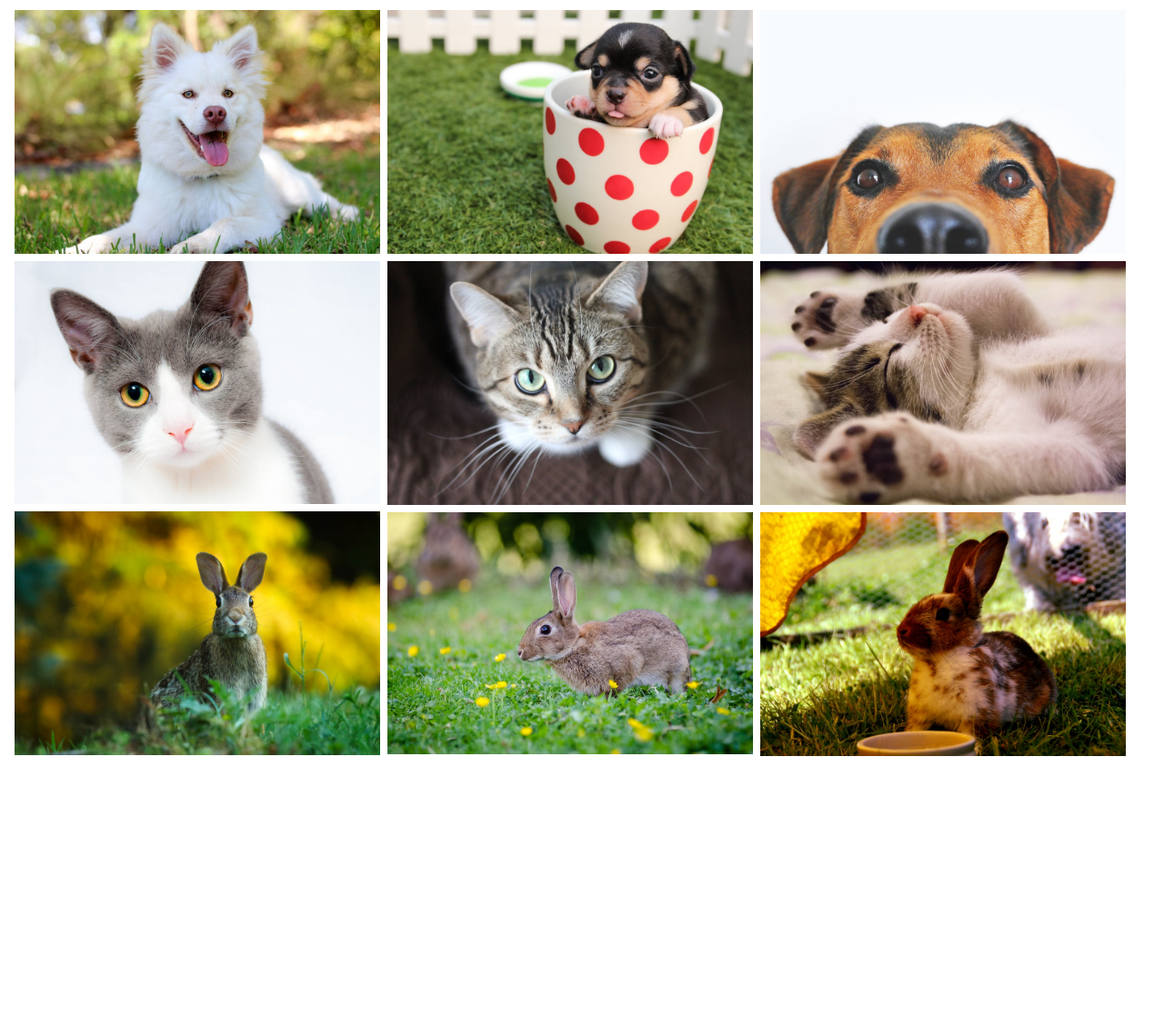
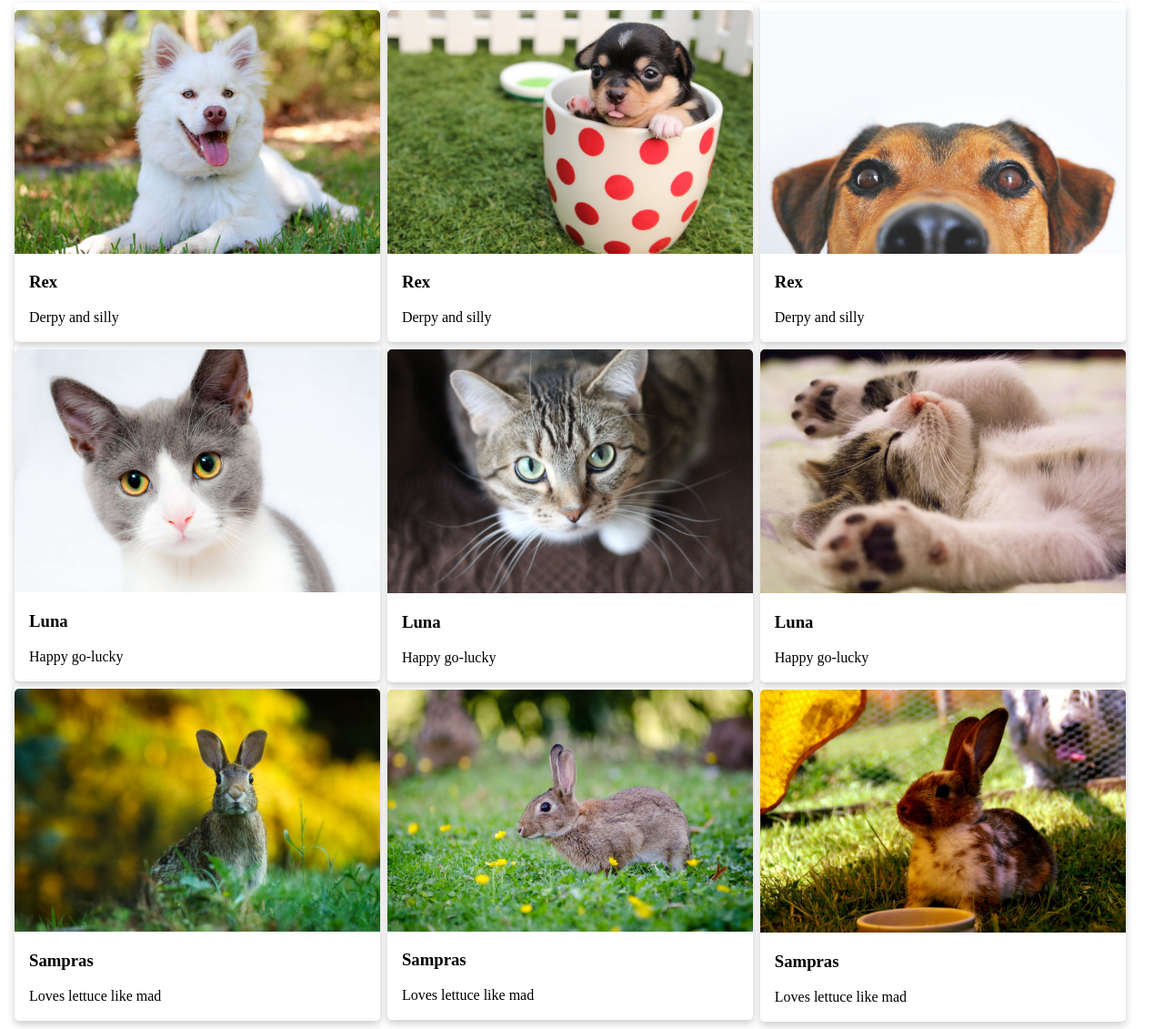
Before and after one commit to patrickjkennedy/LimerickAnimalWelfare, a plain HTML site: page gallery.html in a window 1280 px wide. Shown: the part 716-1847 px from the top of the page at 91% size. Before the commit the page ends 1555 px from the top, so only its background shows below. Drawn offline with Linux system fonts and the light colour scheme.

Commit message:
Created cards for animals using https://www.w3schools.com/howto/howto_css_cards.asp as tutorial.

```diff
--- a/css/styles.css
+++ b/css/styles.css
@@ -53,6 +53,7 @@ li a:hover {
   vertical-align: middle;
   width: 100%;
   height: auto;
+  border-radius: 5px 5px 0 0;
 }
 
 /* Responsive layout - makes the three columns stack on top of each other instead of next to each other */
@@ -62,3 +63,22 @@ li a:hover {
     max-width: 100%;
   }
 }
+
+/* CSS below adapted from https://www.w3schools.com/howto/howto_css_cards.asp tutorial */
+
+.card {
+  /* Add shadows to create the "card" effect */
+  box-shadow: 0 4px 8px 0 rgba(0,0,0,0.2);
+  transition: 0.3s;
+  border-radius: 5px; /* 5px rounded corners */
+}
+
+/* On mouse-over, add a deeper shadow */
+.card:hover {
+    box-shadow: 0 8px 16px 0 rgba(0,0,0,0.2);
+}
+
+/* Add some padding inside the card container */
+.card_desc {
+    padding: 2px 16px;
+}
--- a/gallery.html
+++ b/gallery.html
@@ -22,22 +22,75 @@
             <!-- Free stock images from pexels.com (No Attribution required) -->
             <div class="row">
                 <div class="column">
+                  <div class="card">
                     <img class="gallery_img" src="images/dog1.jpeg"/>
+                    <div class="card_desc">
+                      <h3><b>Rex</b></h3>
+                      <p>Derpy and silly</p>
+                    </div>
+                  </div>
+                  <div class="card">
                     <img class="gallery_img" src="images/cat1.jpeg"/>
+                    <div class="card_desc">
+                      <h3><b>Luna</b></h3>
+                      <p>Happy go-lucky</p>
+                    </div>
+                  </div>
+                  <div class="card">
                     <img class="gallery_img" src="images/rabbit1.jpeg"/>
+                    <div class="card_desc">
+                      <h3><b>Sampras</b></h3>
+                      <p>Loves lettuce like mad</p>
+                    </div>
+                  </div>
                 </div>
                 <div class="column">
+                  <div class="card">
                     <img class="gallery_img" src="images/dog2.jpeg"/>
+                    <div class="card_desc">
+                      <h3><b>Rex</b></h3>
+                      <p>Derpy and silly</p>
+                    </div>
+                  </div>
+                  <div class="card">
                     <img class="gallery_img" src="images/cat2.jpg"/>
+                    <div class="card_desc">
+                      <h3><b>Luna</b></h3>
+                      <p>Happy go-lucky</p>
+                    </div>
+                  </div>
+                  <div class="card">
                     <img class="gallery_img" src="images/rabbit2.jpeg"/>
+                    <div class="card_desc">
+                      <h3><b>Sampras</b></h3>
+                      <p>Loves lettuce like mad</p>
+                    </div>
+                  </div>
                 </div>
                 <div class="column">
+                  <div class="card">
                     <img class="gallery_img" src="images/dog3.jpeg"/>
+                    <div class="card_desc">
+                      <h3><b>Rex</b></h3>
+                      <p>Derpy and silly</p>
+                    </div>
+                  </div>
+                  <div class="card">
                     <img class="gallery_img" src="images/cat3.jpeg"/>
+                    <div class="card_desc">
+                      <h3><b>Luna</b></h3>
+                      <p>Happy go-lucky</p>
+                    </div>
+                  </div>
+                  <div class="card">
                     <img class="gallery_img" src="images/rabbit3.jpeg"/>
+                    <div class="card_desc">
+                      <h3><b>Sampras</b></h3>
+                      <p>Loves lettuce like mad</p>
+                    </div>
+                  </div>
                 </div>
             </div>
-
         </div>
     </body>
 </html>
```
